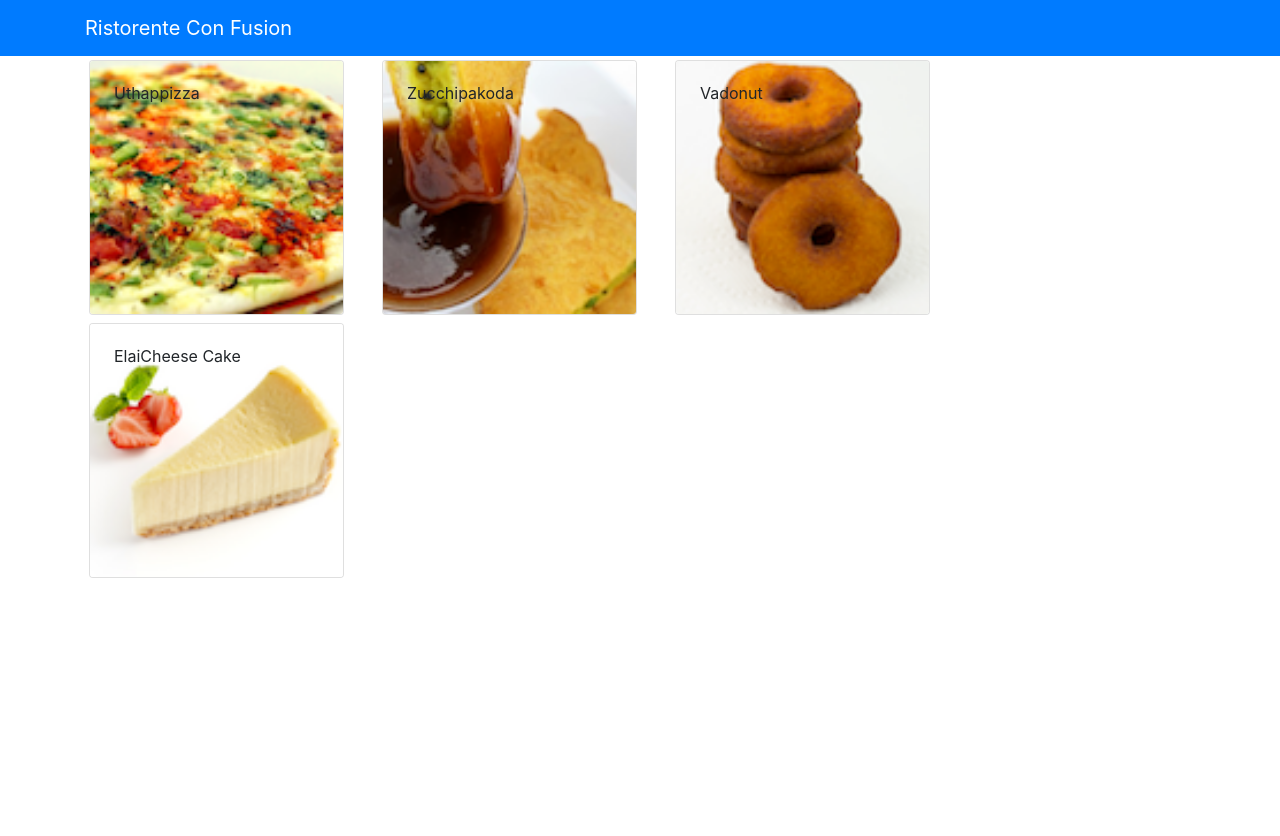
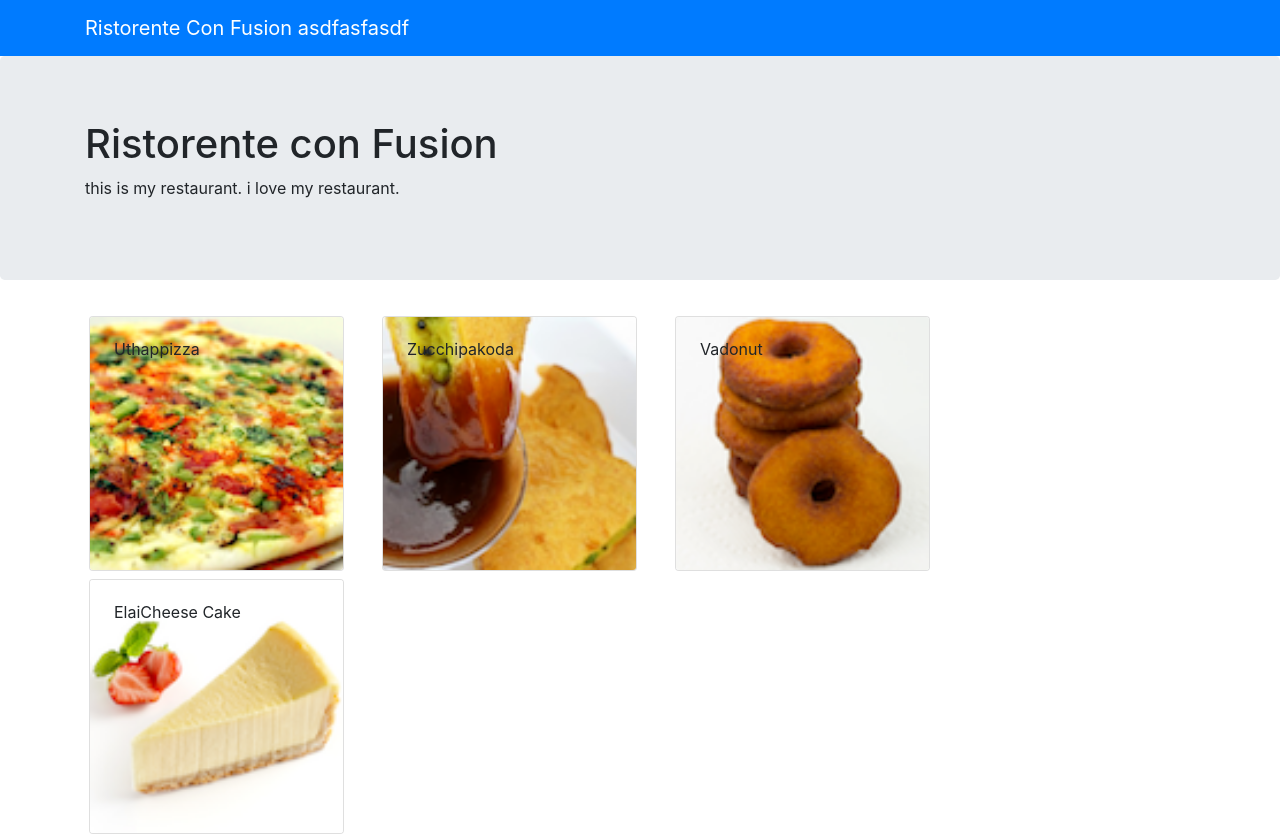
Before and after one commit to tanusgit/CourseReact, a React (Create React App) app in the folder kitchenApp/confusion/: page / in a window 1280 px wide. Shown: the top 836 px of the page. Before the commit the page ends 800 px from the top, so only its background shows below. Built offline with nearby package versions, Linux system fonts and the light colour scheme.

Commit message:
added header

```diff
--- a/kitchenApp/confusion/package.json
+++ b/kitchenApp/confusion/package.json
@@ -7,6 +7,8 @@
     "@testing-library/react": "^9.5.0",
     "@testing-library/user-event": "^7.2.1",
     "bootstrap": "^4.4.1",
+    "bootstrap-social": "^5.1.1",
+    "font-awesome": "^4.7.0",
     "react": "^16.13.1",
     "react-dom": "^16.13.1",
     "react-popper": "^2.2.3",
--- a/kitchenApp/confusion/src/App.js
+++ b/kitchenApp/confusion/src/App.js
@@ -1,12 +1,9 @@
 import React, {Component} from 'react';
-import logo from './logo.svg';
 import {Navbar, NavbarBrand} from 'reactstrap';
 import './App.css';
 import Menu from './components/MenuComponent';
 import {DISHESLIST} from './shared/dishes';
-import DishDetails from './components/DishDetails';
-
-
+import Main from './components/MainComponenet';
 
 class App extends Component {
   constructor(props){
@@ -18,13 +15,14 @@ class App extends Component {
   render(){
   return (
     <div>
-      <Navbar dark color="primary">
+      {/*<Navbar dark color="primary">
         <div className="container">
           <NavbarBrand href="/">
           Ristorente Con Fusion
           </NavbarBrand>
         </div>
-      </Navbar>
+  </Navbar>*/}
+    <Main />
       <Menu dishes={this.state.ConfusionDishes}/>
       {/*<DishDetails dishes={this.state.ConfusionDishes}></DishDetails>*/}
     </div>
--- a/kitchenApp/confusion/src/components/DishDetails.js
+++ /dev/null
@@ -1,40 +0,0 @@
-import React, {Component} from 'react';
-import {Card, CardTitle, CardText, CardBody, CardImg, CardImgOverlay} from 'reactstrap';
-
-class DishDetails extends Component{
-    constructor(props){
-        super(props);
-        this.state={
-            singledish: null
-        };
-    }
-    onDishSelect(dish){
-        this.setState({selectedDish: dish});
-    }
-
-    renderdishdetails(dish){
-        if(dish!=null){
-            return(
-                <Card>
-                    <CardImg width="100%" src={dish.image} alt={dish.name}/>
-                    <CardTitle> {dish.name}</CardTitle>
-                    <CardBody>{dish.description}</CardBody>
-                </Card>
-            );
-        }
-        else{
-            return(
-                <div></div>
-            );
-        }
-    }
-
-    render(){
-        return(
-        <div>
-            {this.renderdishdetails(this.state.singledish)}
-        </div>
-            );
-    }
-}
-export default DishDetails;
--- /dev/null
+++ b/kitchenApp/confusion/src/components/Headerr.js
@@ -0,0 +1,31 @@
+import React, {Component} from 'react';
+import {Navbar, NavbarBrand, Jumbotron} from 'reactstrap';
+
+class Header extends Component{
+    render(){
+        return(
+            <React.Fragment>
+            <Navbar dark color="primary">
+            <div className="container">
+          <NavbarBrand href="/">
+          Ristorente Con Fusion asdfasfasdf
+          </NavbarBrand>
+        </div>
+      </Navbar>
+      <Jumbotron>
+      <div className="container">
+        <div className="row row-header">
+          <div className="col-12 col-sm-6">
+            <h1>Ristorente con Fusion</h1>
+            <p>
+              this is my restaurant. i love my restaurant.
+            </p>
+          </div>
+        </div>
+        </div>
+      </Jumbotron>
+            </React.Fragment>
+        );
+    }
+}
+export default Header;
--- /dev/null
+++ b/kitchenApp/confusion/src/components/MainComponenet.js
@@ -0,0 +1,28 @@
+import React, {Component} from 'react';
+
+
+import Menu from './MenuComponent';
+import {DISHESLIST} from '../shared/dishes';
+//import DishDetails from './components/DishDetails';
+import Header from './Headerr';
+
+
+class Main extends Component {
+  constructor(props){
+    super(props);
+    this.state ={
+      ConfusionDishes: DISHESLIST
+    };
+  }
+  render(){
+  return (
+    <div>
+     <Header />
+      <Menu dishes={this.state.ConfusionDishes}/>
+      {/*<DishDetails dishes={this.state.ConfusionDishes}></DishDetails>*/}
+    </div>
+  );
+}
+}
+
+export default Main;
--- a/kitchenApp/confusion/src/components/MenuComponent.js
+++ b/kitchenApp/confusion/src/components/MenuComponent.js
@@ -34,7 +34,7 @@ class Menu extends Component{
     }
 
     render(){
-        const menu = this.props.dishes.map((dish)=>{
+         const menu = this.props.dishes.map((dish)=>{
             return(
                 <div key={dish.id} className="col-md-3 m-1">
                     <Card onClick={() => this.onDishSelect(dish)}>
@@ -50,8 +50,6 @@ class Menu extends Component{
                 </div>
             );
         });
-
-        console.log("menu componebt render is invoked");
         return (
 
             <div className="container">
--- a/kitchenApp/confusion/src/index.js
+++ b/kitchenApp/confusion/src/index.js
@@ -2,6 +2,8 @@ import React from 'react';
 import ReactDOM from 'react-dom';
 import 'bootstrap/dist/css/bootstrap.min.css';
 import './index.css';
+import 'font-awesome/css/font-awesome.min.css';
+import 'bootstrap-social/bootstrap-social.css';
 import App from './App';
 import * as serviceWorker from './serviceWorker';
 
```
Also changed, not shown: kitchenApp/confusion/src/components/DishdetailComponent .js (added, +32 -0 lines), 1 other file (tests, documents, lock files or other folders).
